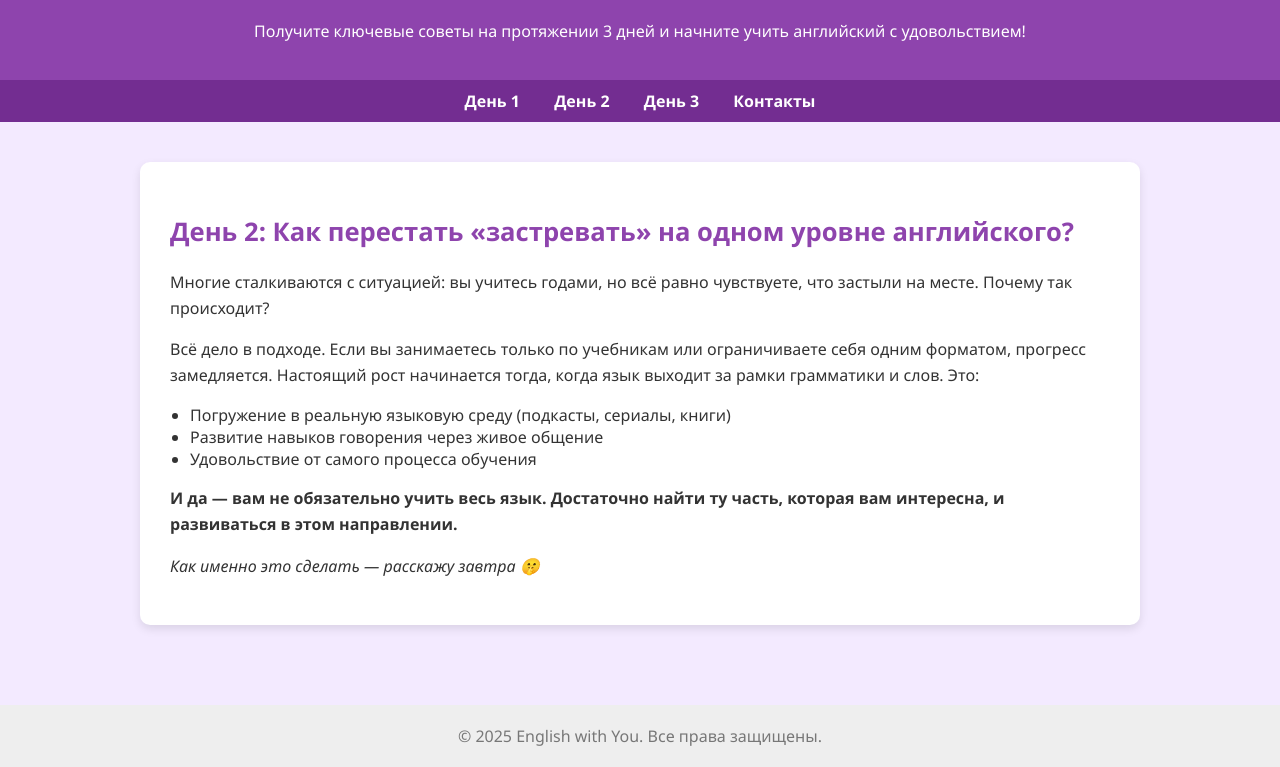
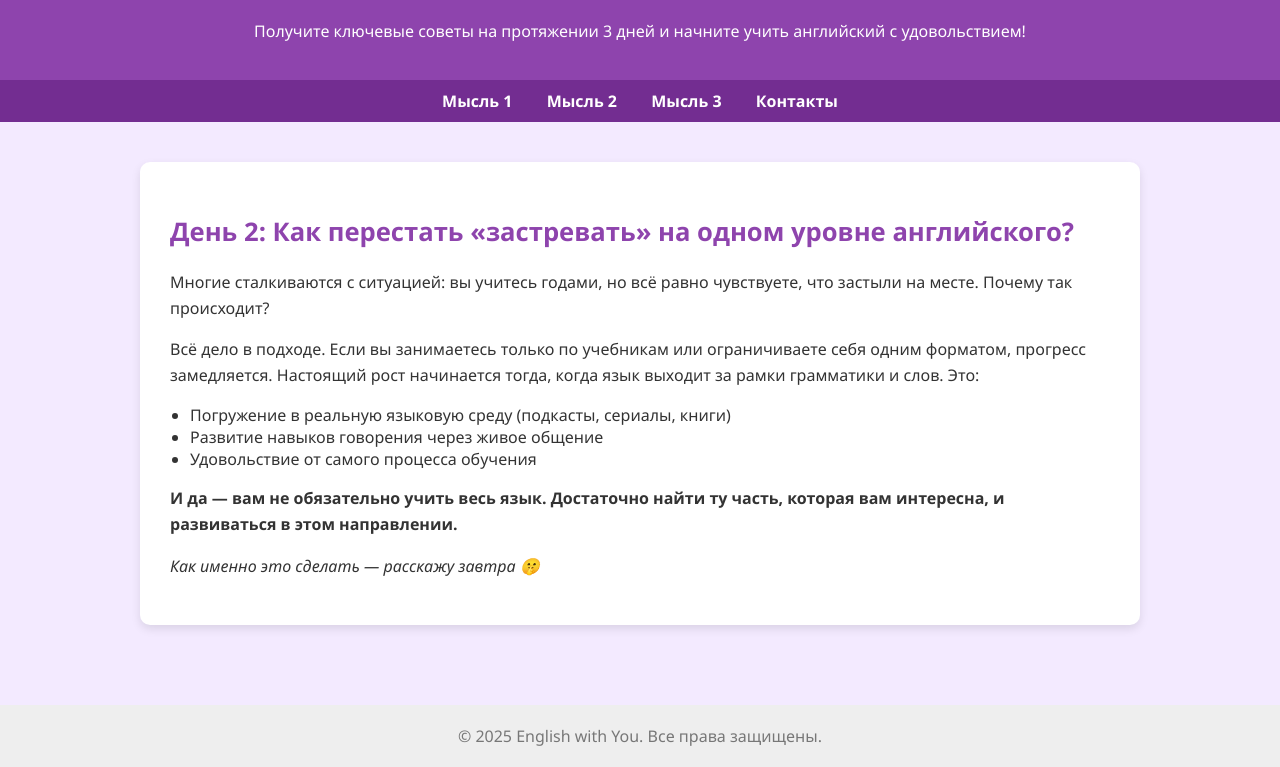
Before and after one commit to alebars2023/english-landing, a plain HTML site: page day2.html in a window 1280 px wide. Shown: the part 87-854 px from the top of the page. Drawn offline with Linux system fonts and the light colour scheme.

Commit message:
Update day2.html

```diff
--- a/day2.html
+++ b/day2.html
@@ -2,7 +2,7 @@
 <html lang="ru">
 <head>
     <meta charset="UTF-8">
-    <title>День 2 — Английский за 3 дня</title>
+    <title>Мысль 2 — Английский за 3 дня</title>
     <meta name="viewport" content="width=device-width, initial-scale=1.0">
     <link rel="stylesheet" href="style.css">
 </head>
@@ -14,9 +14,9 @@
 </header>
 
 <nav>
-    <a href="index.html">День 1</a>
-    <a href="day2.html">День 2</a>
-    <a href="day3.html">День 3</a>
+    <a href="index.html">Мысль 1</a>
+    <a href="day2.html">Мысль 2</a>
+    <a href="day3.html">Мысль 3</a>
     <a href="contact.html">Контакты</a>
 </nav>
 
```
